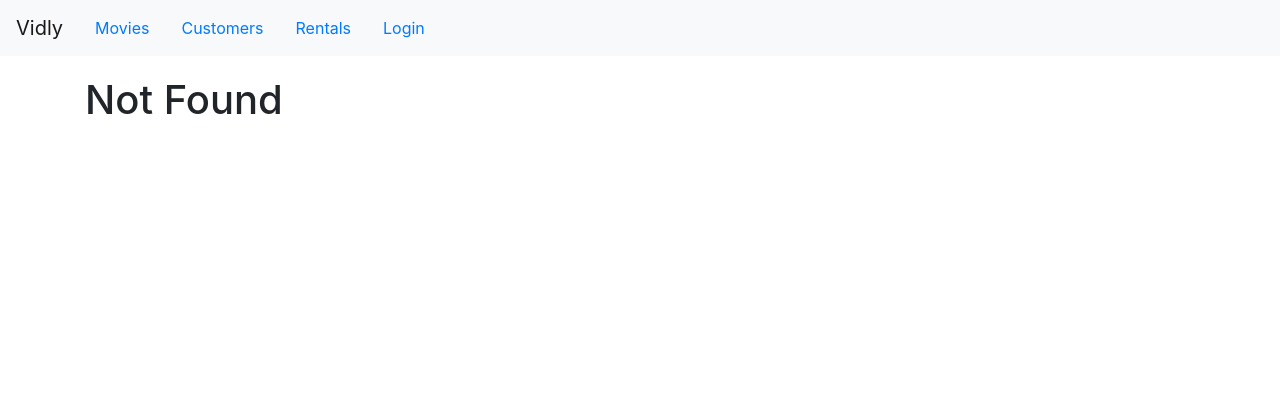
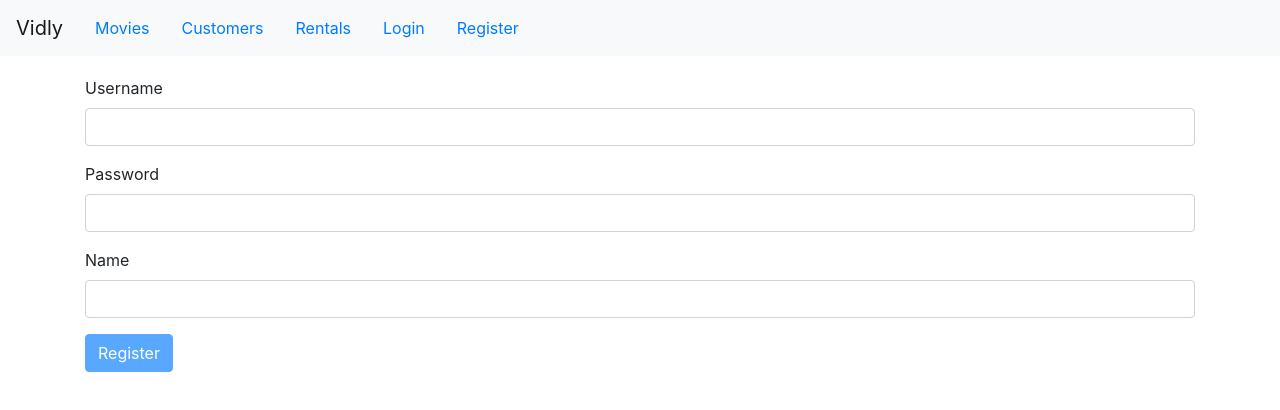
Before and after one commit to Eyasu15/vidly, a React (Create React App) app in the folder vidly/: page /register in a window 1280 px wide. Before the commit this address led to /not-found. Shown: the top 410 px of the page. Built offline with nearby package versions, Linux system fonts and the light colour scheme.

Commit message:
User Registration Form

```diff
--- a/vidly/src/App.js
+++ b/vidly/src/App.js
@@ -7,6 +7,7 @@ import Customers from "./components/customers";
 import NotFound from "./components/notFound";
 import MovieForm from "./components/movieForm";
 import Login from "./components/login";
+import Register from "./components/register";
 class App extends Component {
   state = {};
   render() {
@@ -16,6 +17,7 @@ class App extends Component {
         <main className="container">
           <Switch>
             <Route path="/login" component={Login} />
+            <Route path="/register" component={Register} />
             <Route path="/movies/:id" component={MovieForm} />
             <Route path="/movies" component={Movies} />
             <Route path="/not-found" component={NotFound} />
--- a/vidly/src/components/common/form.jsx
+++ b/vidly/src/components/common/form.jsx
@@ -1,4 +1,5 @@
 import React, { Component } from "react";
+import Input from "./input";
 import Joi from "joi-browser";
 
 class Form extends Component {
@@ -44,6 +45,29 @@ class Form extends Component {
     data[input.name] = input.value;
     this.setState({ data, errors });
   };
+
+  renderButton(label) {
+    return (
+      <button className="btn btn-primary" disabled={this.validate()}>
+        {label}
+      </button>
+    );
+  }
+
+  renderInput(name, label, type = "text") {
+    let { data, errors } = this.state;
+
+    return (
+      <Input
+        name={name}
+        type={type}
+        value={data[name]}
+        onChange={this.handleChange}
+        label={label}
+        errors={errors[name]}
+      />
+    );
+  }
 }
 
 export default Form;
--- a/vidly/src/components/common/input.js
+++ b/vidly/src/components/common/input.js
@@ -1,17 +1,10 @@
 import React from "react";
 
-const Input = ({ name, label, type, value, onChange, errors }) => {
+const Input = ({ name, label, errors, ...rest }) => {
   return (
     <div className="form-group">
       <label htmlFor={name}>{label}</label>
-      <input
-        value={value}
-        onChange={onChange}
-        name={name}
-        id={name}
-        type={type}
-        className="form-control"
-      />
+      <input {...rest} name={name} id={name} className="form-control" />
       {errors && <div className="alert alert-danger">{errors}</div>}
     </div>
   );
--- a/vidly/src/components/login.jsx
+++ b/vidly/src/components/login.jsx
@@ -1,5 +1,4 @@
 import React, { Component } from "react";
-import Input from "./common/input";
 import Form from "./common/form";
 import Joi from "joi-browser";
 import _ from "lodash";
@@ -17,33 +16,15 @@ class Login extends Form {
 
   doSubmit = () => {
     //handle submission
+    console.log("Submitted");
   };
 
   render() {
-    let { data, errors } = this.state;
     return (
       <form onSubmit={this.handleSubmit}>
-        <Input
-          name="username"
-          type="text"
-          value={data.username}
-          onChange={this.handleChange}
-          label="Username"
-          errors={errors.username}
-        />
-
-        <Input
-          name="password"
-          type="password"
-          value={data.password}
-          onChange={this.handleChange}
-          label="Password"
-          errors={errors.password}
-        />
-
-        <button className="btn btn-primary" disabled={this.validate()}>
-          Submit
-        </button>
+        {this.renderInput("username", "Username")}
+        {this.renderInput("password", "Password", "password")}
+        {this.renderButton("Login")}
       </form>
     );
   }
--- a/vidly/src/components/navbar/navbar.jsx
+++ b/vidly/src/components/navbar/navbar.jsx
@@ -32,6 +32,9 @@ class NavBar extends Component {
           <NavLink to="/login" className="nav-item nav-link">
             Login
           </NavLink>
+          <NavLink to="/register" className="nav-item nav-link">
+            Register
+          </NavLink>
         </div>
       </nav>
     );
--- /dev/null
+++ b/vidly/src/components/register.jsx
@@ -0,0 +1,31 @@
+import React from "react";
+import Form from "./common/form";
+import Joi from "joi-browser";
+
+class Register extends Form {
+  state = {
+    data: { username: "", password: "", name: "" },
+    errors: {},
+  };
+  schema = {
+    username: Joi.string().email().required().label("Username"),
+    password: Joi.string().min(5).required().label("Password"),
+    name: Joi.string().required().label("Name"),
+  };
+
+  doSubmit = () => {
+    console.log("Submited");
+  };
+  render() {
+    return (
+      <form onSubmit={this.handleSubmit}>
+        {this.renderInput("username", "Username")}
+        {this.renderInput("password", "Password", "password")}
+        {this.renderInput("name", "Name")}
+        {this.renderButton("Register")}
+      </form>
+    );
+  }
+}
+
+export default Register;
```
